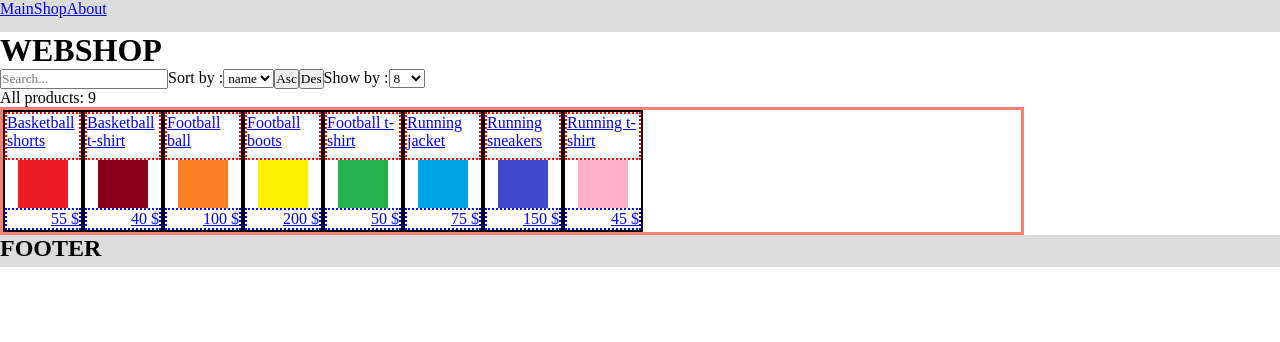
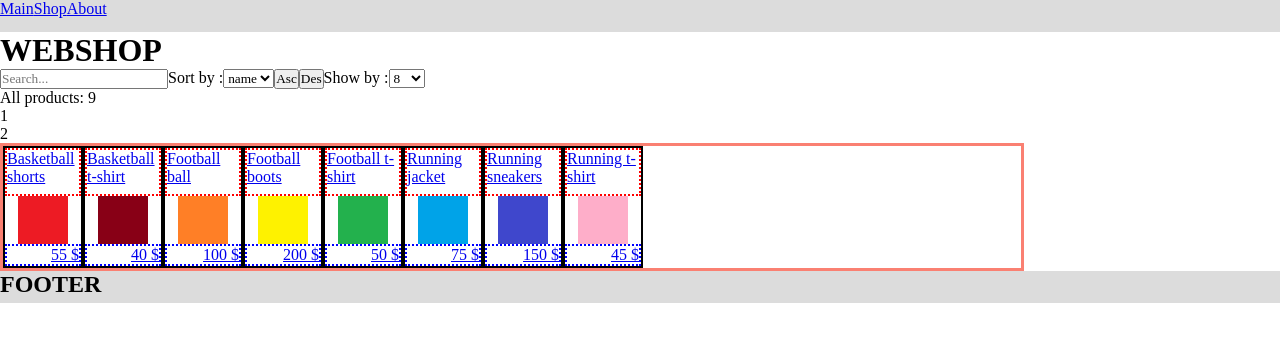
Before and after one commit to TRAHIM86/webshop, a React (Create React App) app: page / in a window 1280 px wide. Shown: the top 342 px of the page. Built offline with nearby package versions, Linux system fonts and the light colour scheme; data requests are answered from the project's data file.

Commit message:
feat: req getallproducts (filter, quantuty) and res {total, quantittypages}

```diff
--- a/src/pages/shop.jsx
+++ b/src/pages/shop.jsx
@@ -17,9 +17,8 @@ async function fetchSelectedProducts(method, order, quantity, numPage, str) {
   );
 }
 
-async function fetchAllProducts(str) {
-  const allProducts = await Requests.getAllProducts(str);
-  console.log("allProducts ", allProducts);
+async function fetchAllProducts(str, quantity) {
+  const allProducts = await Requests.getAllProducts(str, quantity);
   return allProducts;
 }
 
@@ -38,9 +37,9 @@ export const Shop = () => {
     isLoading: isLoadingAllProducts,
     isError: isErrorAllProducts,
   } = useQuery({
-    queryKey: ["allProducts", searchStr],
+    queryKey: ["allProducts", searchStr, quantityProducts],
 
-    queryFn: () => fetchAllProducts(searchStr),
+    queryFn: () => fetchAllProducts(searchStr, quantityProducts),
   });
 
   // целевые продукты для страницы
@@ -82,7 +81,13 @@ export const Shop = () => {
         setQuantityProducts={setQuantityProducts}
       />
 
-      <div>All products: {allProducts?.length || 0}</div>
+      <div>All products: {allProducts?.total || 0}</div>
+
+      <div>
+        {allProducts
+          ? allProducts.pageNumbers.map((num) => <div key={num}>{num}</div>)
+          : "0"}
+      </div>
 
       {isLoading ? (
         <div>Loading products...</div>
--- a/src/requests.js
+++ b/src/requests.js
@@ -4,15 +4,33 @@ import { data } from "react-router-dom";
 export default class Requests {
   // получить все продукты (только по фильтру)
   // для отражения количества страниц
-  static async getAllProducts(filterStr = "") {
+  static async getAllProducts(filterStr = "", quantity) {
     try {
       const products = await axios.get("http://localhost:3002/products");
 
       let filteredProducts = products.data.filter((product) =>
         product.name.toLowerCase().includes(filterStr.toLowerCase())
       );
-      console.log("All: ", products.data.length);
-      return filteredProducts;
+
+      const total = filteredProducts.length;
+      const pages = Math.ceil(total / quantity);
+
+      // создать массив номеро в страниц
+      const pageNumbers = [];
+
+      for (let i = 1; i <= pages; i++) {
+        pageNumbers.push(i);
+      }
+
+      console.log({
+        total: filteredProducts.length,
+        pageNumbers: pageNumbers,
+      });
+
+      return {
+        total: filteredProducts.length,
+        pageNumbers: pageNumbers,
+      };
     } catch (err) {
       console.log(err);
     }
```
